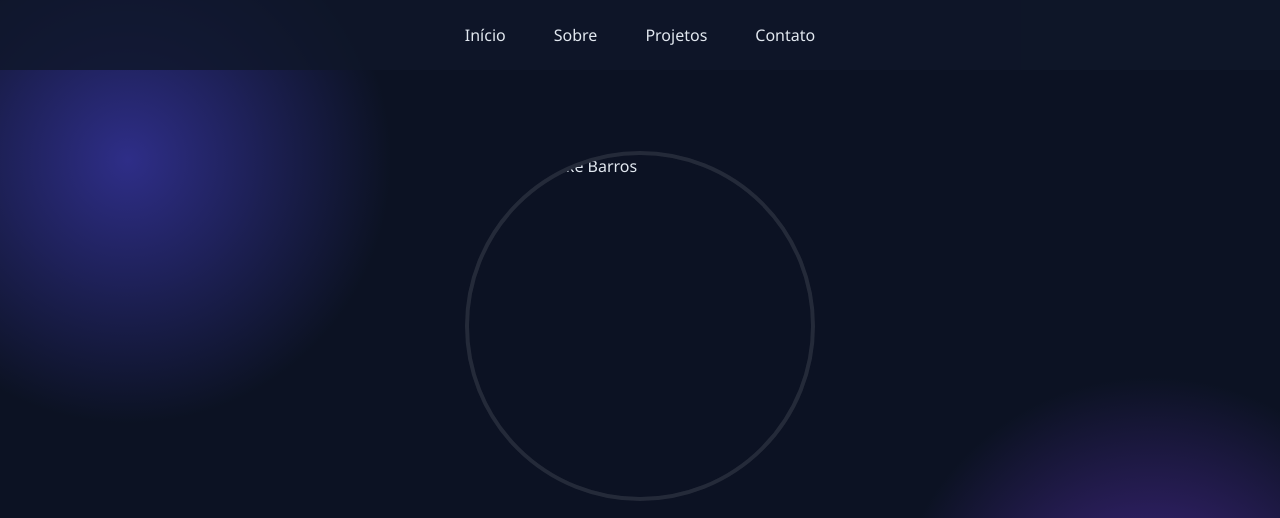
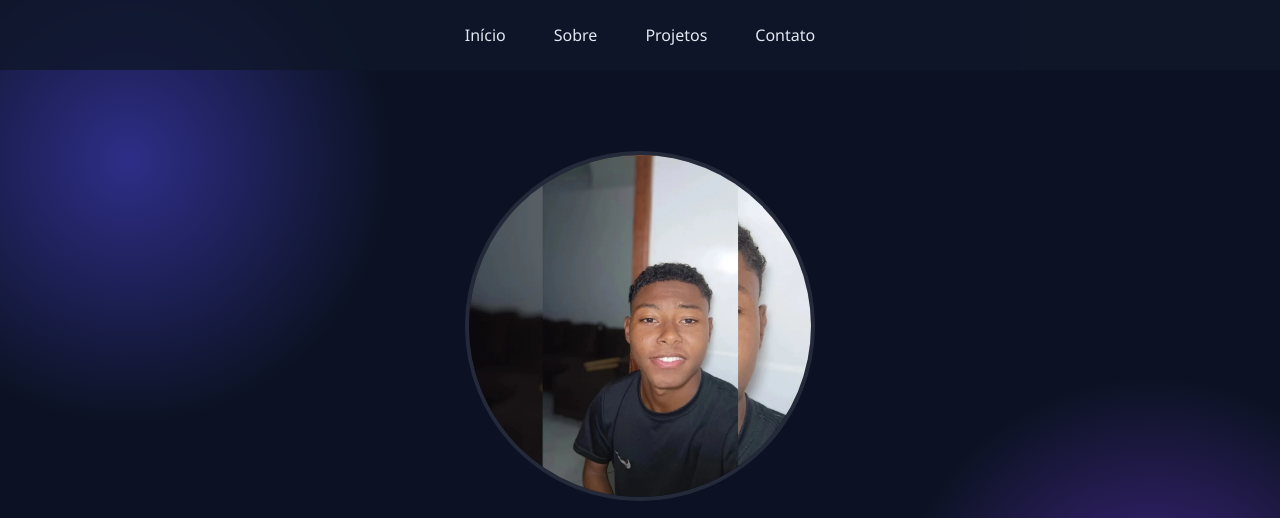
Before and after one commit to kaikebarros/Portif-lio-Kaike-Barros, a plain HTML site: page index.html in a window 1280 px wide. Shown: the top 518 px of the page. Drawn offline with Linux system fonts and the light colour scheme.

Commit message:
Update index.html

```diff
--- a/index.html
+++ b/index.html
@@ -32,7 +32,7 @@
 
     <main id="inicio" class="cabecalho">
 
-        <img src="./img/470725024_1152606489529379_8266921268865121888_n.jpg" alt="foto de Kaike Barros"
+        <img src="./470725024_1152606489529379_8266921268865121888_n.jpg" alt="foto de Kaike Barros"
             class="foto-perfil" />
         <h1>Kaike Barros</h1>
         <p class="cabecalho-sub-titulo">Desenvolvedor Front End</p>
```
